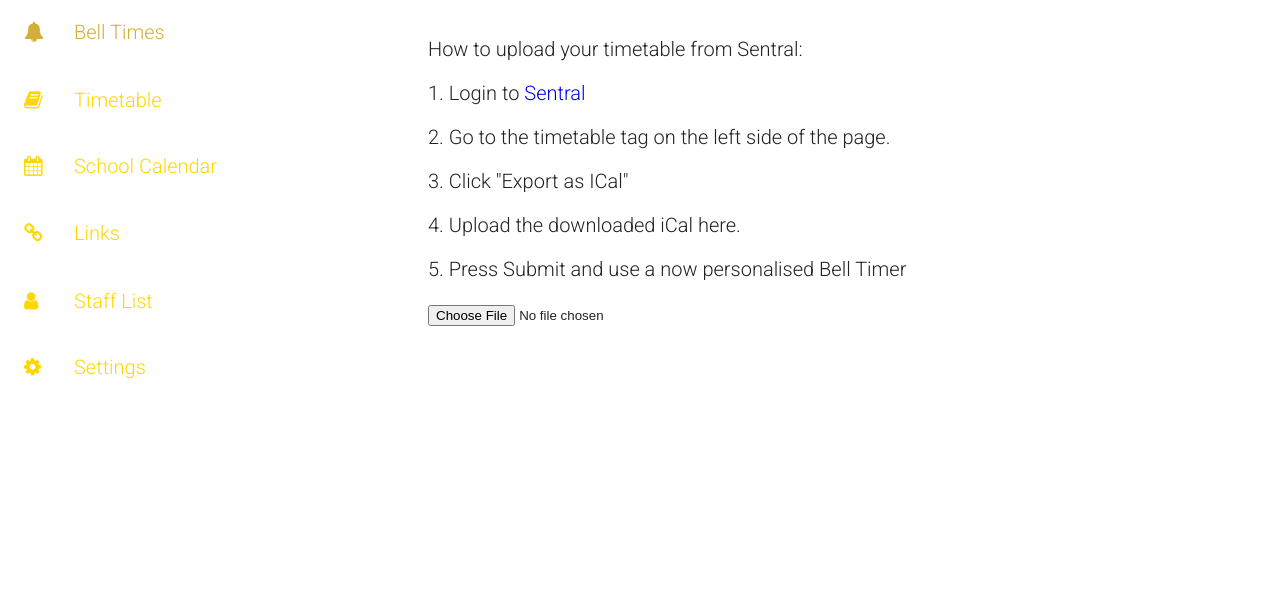
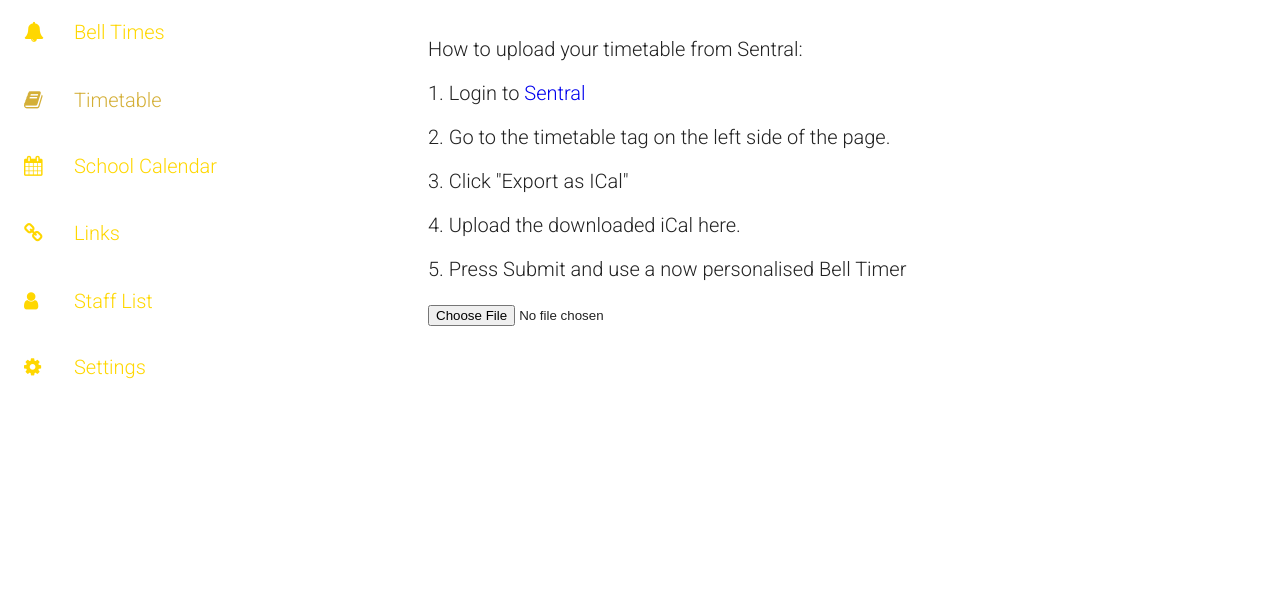
Before and after one commit to RuseUtilities-Group/Kronos, a plain HTML site: page upload.html in a window 1280 px wide. Shown: the part 78-670 px from the top of the page. Drawn offline with Linux system fonts and the light colour scheme.

Commit message:
Update upload.html

```diff
--- a/upload.html
+++ b/upload.html
@@ -28,8 +28,8 @@
 			<!-- The sidebar -->
 			<div class="sidebar">
   <a href="./index.html" id="homeDiv"><i class="fa fa-fw fa-home" id="homeIcon"></i>Home</a>
-  <a href="./times.html" id="loginDiv" style="color: #D4AF37 !important"><i class="fa fa-fw fa-bell" id="loginIcon"></i>Bell Times</a>
-     <a href="./upload.html" id="timetableDiv"><i class="fa fa-fw fa-book" id="settingsIcon"></i>Timetable</a>
+  <a href="./times.html" id="loginDiv"><i class="fa fa-fw fa-bell" id="loginIcon"></i>Bell Times</a>
+     <a href="./upload.html" id="timetableDiv" style="color: #D4AF37 !important"><i class="fa fa-fw fa-book" id="settingsIcon"></i>Timetable</a>
 	<a href="./calendar.html" id="classesDiv" style="margin-top: 15px"><i class="fa fa-fw fa-calendar" id="classesIcon"></i>School Calendar</a>
 	   <a href="./links.html" id="linksDiv"><i class="fa fa-fw fa-link" id="settingsIcon"></i>Links</a>
 	<a href="./staff.html" id="settingsDiv"><i class="fa fa-fw fa-user" id="settingsIcon"></i>Staff List</a>
```
